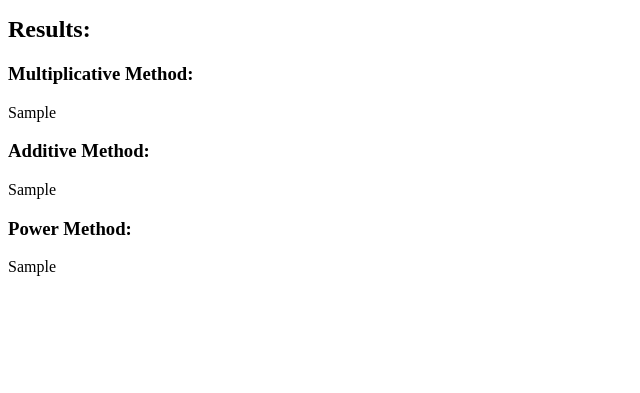
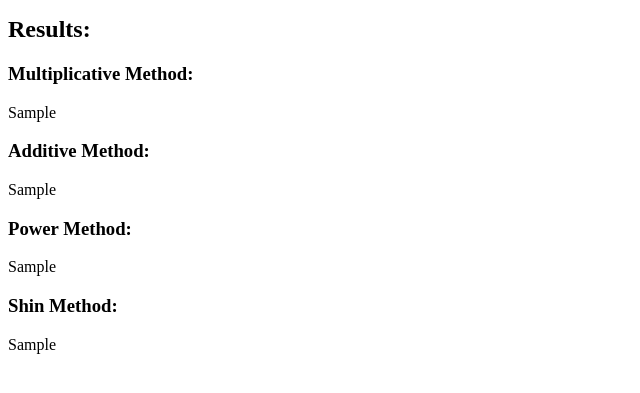
Before and after one commit to jurajvitalis/devigger-eu, a Flask app: template templates/index.html in a window 1280 px wide. Shown: the part 307-700 px from the top of the page, without its empty margins (0-640 px from the left). Run offline with Flask 3, Linux system fonts and the light colour scheme; the template is opened without the code that fills it: most values are stand-ins (such as "Sample title", 1, 10 or a date in 2020).

Commit message:
Add the shin method

```diff
--- a/source/app.py
+++ b/source/app.py
@@ -2,6 +2,7 @@ import os
 from flask import Flask, request, render_template
 import numpy as np
 import pybettor
+import shin
 
 from implied_odds import implied_odds
 from utils import calculate_margin, kelly_bet
@@ -35,6 +36,7 @@ def index():
             multiplicative_results = calculate_multiplicative_method(legs_odds, legs_probs, margins, final_odds, kelly_budget, kelly_mult)
             additive_results = calculate_additive_method(legs_odds, legs_probs, margins, final_odds, kelly_budget, kelly_mult)
             power_results = calculate_power_method(legs_odds, legs_probs, margins, final_odds, kelly_budget, kelly_mult)
+            shin_results = calculate_shin_method(legs_odds, legs_probs, margins, final_odds, kelly_budget, kelly_mult)
 
             # Pass results to the template
             return render_template(
@@ -42,6 +44,7 @@ def index():
                 multiplicative_results=multiplicative_results,
                 additive_results=additive_results,
                 power_results=power_results,
+                shin_results=shin_results,
                 kelly_budget=kelly_budget,
                 kelly_mult=kelly_mult,
                 odds_input=odds_input,
@@ -162,6 +165,42 @@ def calculate_multiplicative_method(legs_odds, legs_probs, margins, final_odds,
     return f"{summary}<br>EV% = {round(total_ev, 2)}%, Kelly Wager = ${total_kelly_bet}"
 
 
+def calculate_shin_method(legs_odds, legs_probs, margins, final_odds, kelly_budget, kelly_mult):
+    legs_odds_devigged = []
+    legs_odds_devigged_us = []
+    for i in range(len(legs_odds)):
+        devigged_probs = shin.calculate_implied_probabilities(legs_odds[i])
+        devigged_odds = pybettor.convert_odds(devigged_probs, cat_in="prob", cat_out="dec")
+        devigged_odds_us = pybettor.convert_odds(devigged_probs, cat_in="prob", cat_out="us")
+        legs_odds_devigged.append(devigged_odds)
+        legs_odds_devigged_us.append(devigged_odds_us)
+
+    # Total odds calculation
+    total_odds_devigged = np.prod([leg_odds[0] for leg_odds in legs_odds_devigged])
+    total_odds_devigged_us = pybettor.convert_odds(total_odds_devigged, cat_in="dec", cat_out="us")
+
+    # EV calculation
+    total_ev = round(pybettor.expected_value_calc(1 / total_odds_devigged, final_odds, category="dec", risk=100), 2)
+
+    # Kelly bet amount calculation
+    if kelly_mult and kelly_budget:
+        total_kelly_bet = round(kelly_bet(1 / total_odds_devigged, final_odds - 1, kelly_budget, kelly_mult), 2)
+
+    # Output formatting
+    legs_summary = []
+    for i in range(len(legs_odds_devigged)):
+        legs_summary.append(f"Leg#{i} ({legs_odds[i][0]}): Margin = {round(margins[i] * 100, 2)}% | "
+                            f"Fair Value = {round(legs_odds_devigged[i][0], 2)} "
+                            f"(US {legs_odds_devigged_us[i][0]}) "
+                            f"({round(1 / legs_odds_devigged[i][0] * 100, 2)}%)")
+    summary = "<br>".join(legs_summary)
+
+    summary += f"<br>Final Odds ({final_odds}): Total Fair Value = {round(total_odds_devigged, 2)} " \
+               f"(US {total_odds_devigged_us[0]}) ({round(1 / total_odds_devigged * 100, 2)}%)"
+
+    return f"{summary}<br>EV% = {round(total_ev, 2)}%, Kelly Wager = ${total_kelly_bet}"
+
+
 if __name__ == "__main__":
     # # Run in localhost
     # app.run(debug=True)
--- a/templates/index.html
+++ b/templates/index.html
@@ -43,5 +43,9 @@
         <h3>Power Method:</h3>
         <p>{{ power_results | safe }}</p>
     {% endif %}
+    {% if shin_results %}
+        <h3>Shin Method:</h3>
+        <p>{{ shin_results | safe }}</p>
+    {% endif %}
 </body>
 </html>
```
Also changed, not shown: readme.md.
